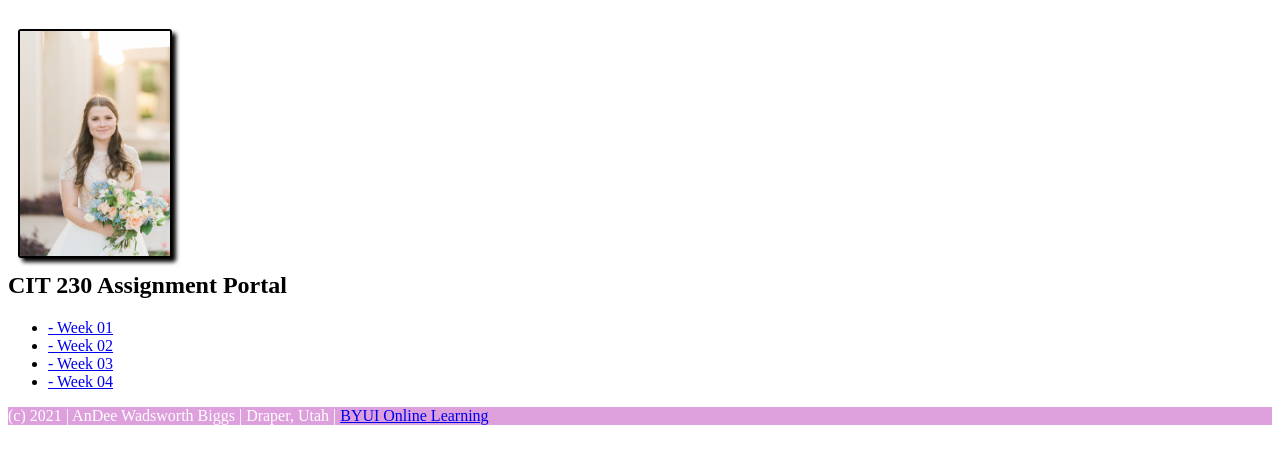
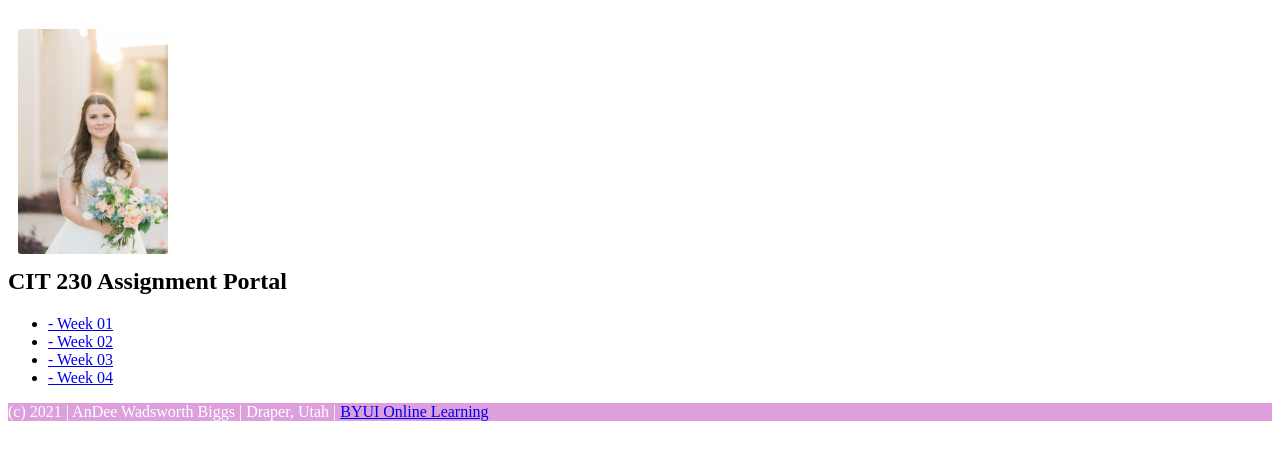
Before and after one commit to ahbiggs/ahbiggs.github.io, a plain HTML site: page index.html in a window 1280 px wide. Shown: the part 61-524 px from the top of the page. Drawn offline with Linux system fonts and the light colour scheme.

Commit message:
Update image

```diff
--- a/styles.css
+++ b/styles.css
@@ -12,7 +12,7 @@ footer {
   background-color: white;
   top: 10px;
   left: 10px;
-  border: 2px black solid;
+  border: 2px purple;
   border-radius: 3px;
-  box-shadow: 4px 4px 4px black;
+  box-shadow: 4px 4px 4px white;
 }
```
